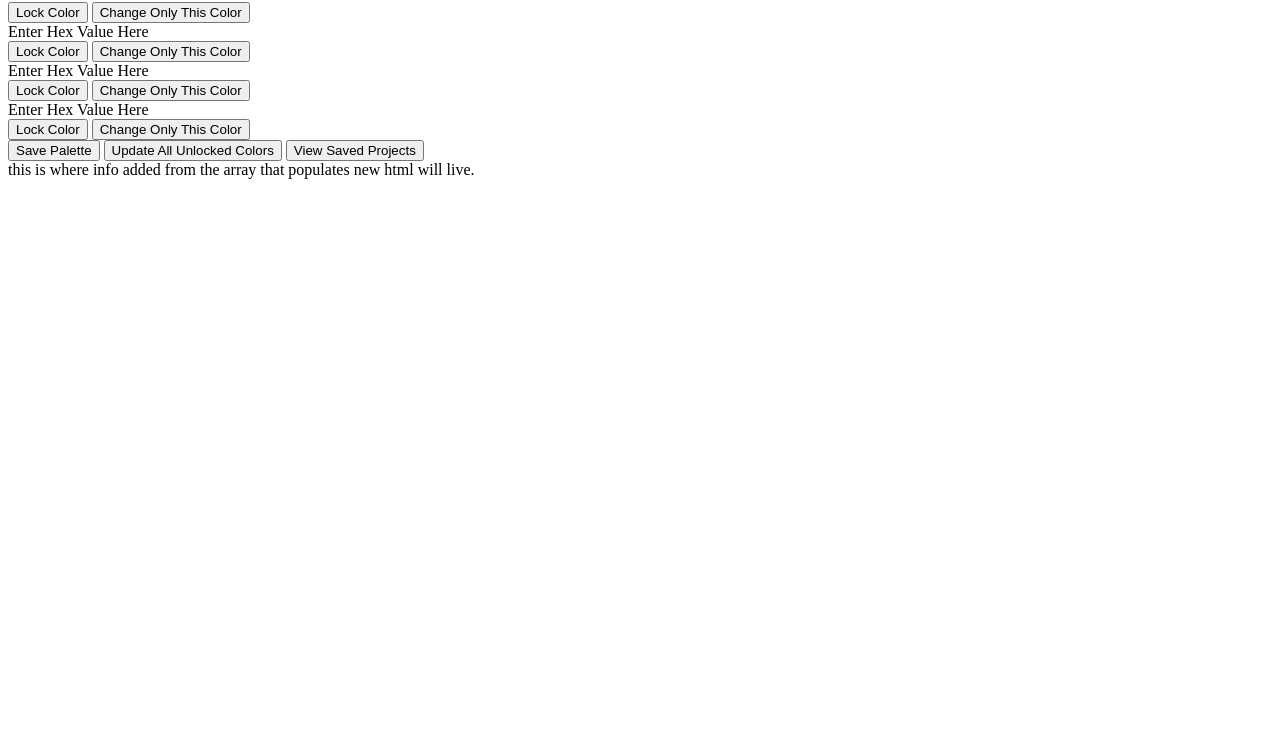
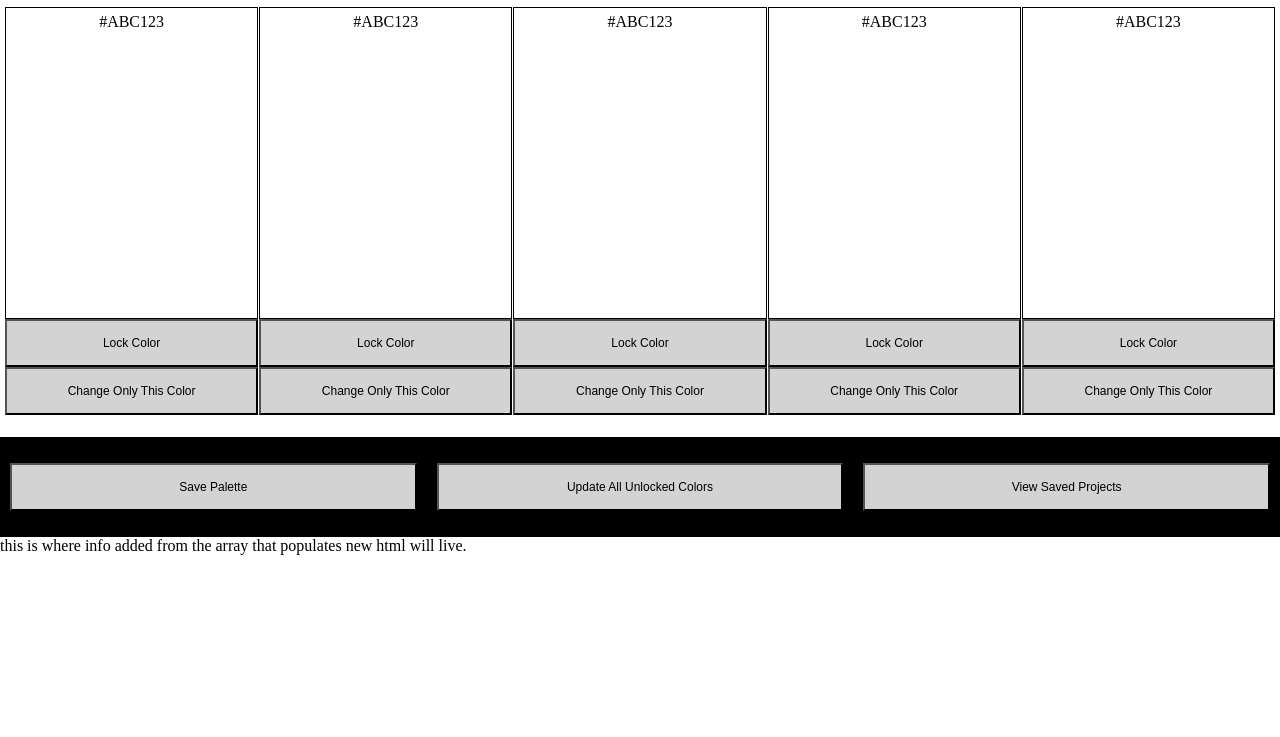
Before and after one commit to saraebbers/palette-picker, a website: page public/index.html in a window 1280 px wide. Shown: the part 135-872 px from the top of the page. Before the commit the page ends 800 px from the top, so only its background shows below. Drawn offline with nearby package versions, Linux system fonts and the light colour scheme.

Commit message:
Add basic styling to html

```diff
--- a/public/css/styles.css
+++ b/public/css/styles.css
@@ -0,0 +1,65 @@
+* {
+  margin: 0;
+  padding: 0;
+}
+
+.title-container {
+  background-color: black;
+  height: 10vh;
+  color: white;
+  display: grid;
+  justify-items: center;
+  align-items: center;
+  padding: 1rem;
+}
+
+.title {
+  text-shadow: 2px 2px 2px gray;
+  font-size: 4rem;
+}
+
+.palette-sorter-container {
+  background-color: white;
+  height: 50vh;
+  display: grid;
+  grid-template-columns: 1fr 1fr 1fr 1fr 1fr;
+  grid-column-gap: 1px;
+  padding: 30px 5px;
+  justify-content: stretch
+}
+
+.palette {
+  display: grid;
+  grid-template-rows: 3;
+  text-align: center;
+}
+
+.box {
+  border: .25px solid black;
+  padding: 5px;
+  height: 300px;
+}
+
+button {
+  padding: 5px;
+  height: 3rem;
+  font-size: .75rem;
+  background-color: lightgray;
+}
+
+.navigation-container {
+  background-color: black;
+  height: 10vh;
+  display: grid;
+  grid-template-columns: 1fr 1fr 1fr;
+  padding: 10px;
+  justify-content: center;
+  justify-items: stretch;
+  align-items: center;
+  grid-gap: 20px;
+}
+
+.projects-container {
+  background-color: white;
+  height: 25vh;
+}
--- a/public/index.html
+++ b/public/index.html
@@ -8,29 +8,29 @@
     <header class="title-container">
       <h1 class="title">Palette Picker</h1>
     </header>
-    <section class="palatte-sorter-container">
-      <div class="zero">
-        <div class="box-zero-color">Enter Hex Value Here</div>
+    <section class="palette-sorter-container">
+      <div class="palette zero">
+        <div class="box zero-color">#ABC123</div>
         <button class="lock-btn lock-zero">Lock Color</button>
         <button class="change-btn change-zero">Change Only This Color</button>
       </div>
-      <div class="one">
-        <div class="box-one-color">Enter Hex Value Here</div>
+      <div class="palette one">
+        <div class="box one-color">#ABC123</div>
         <button class="lock-btn lock-one">Lock Color</button>
         <button class="change-btn change-one">Change Only This Color</button>
       </div>
-      <div class="two">
-        <div class="box-two-color">Enter Hex Value Here</div>
+      <div class="palette two">
+        <div class="box two-color">#ABC123</div>
         <button class="lock-btn lock-two">Lock Color</button>
         <button class="change-btn change-two">Change Only This Color</button>
       </div>
-      <div class="three">
-        <div class="box-three-color">Enter Hex Value Here</div>
+      <div class="palette three">
+        <div class="box three-color">#ABC123</div>
         <button class="lock-btn lock-three">Lock Color</button>
         <button class="change-btn change-three">Change Only This Color</button>
       </div>
-      <div class="four">
-        <div class="box-four-color">Enter Hex Value Here</div>
+      <div class="palette four">
+        <div class="box four-color">#ABC123</div>
         <button class="lock-btn lock-four">Lock Color</button>
         <button class="change-btn change-four">Change Only This Color</button>
       </div>
```
